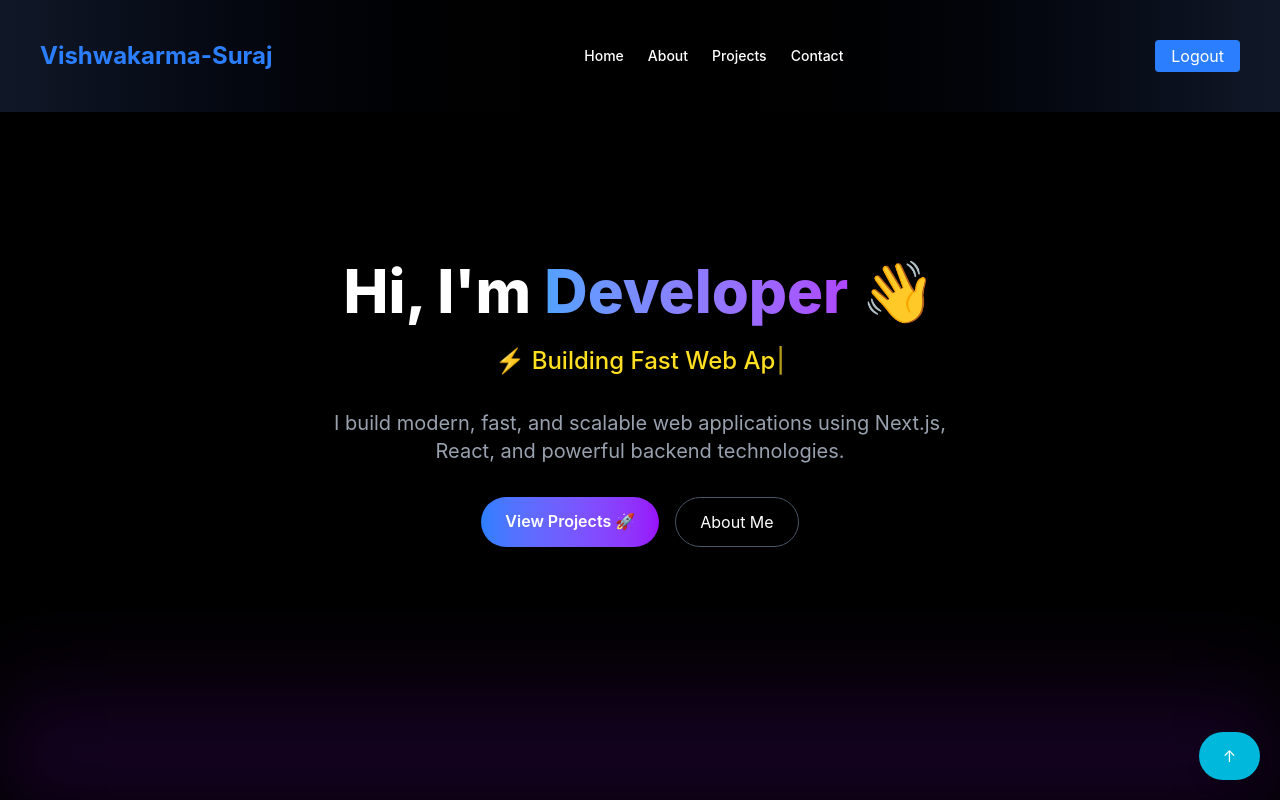
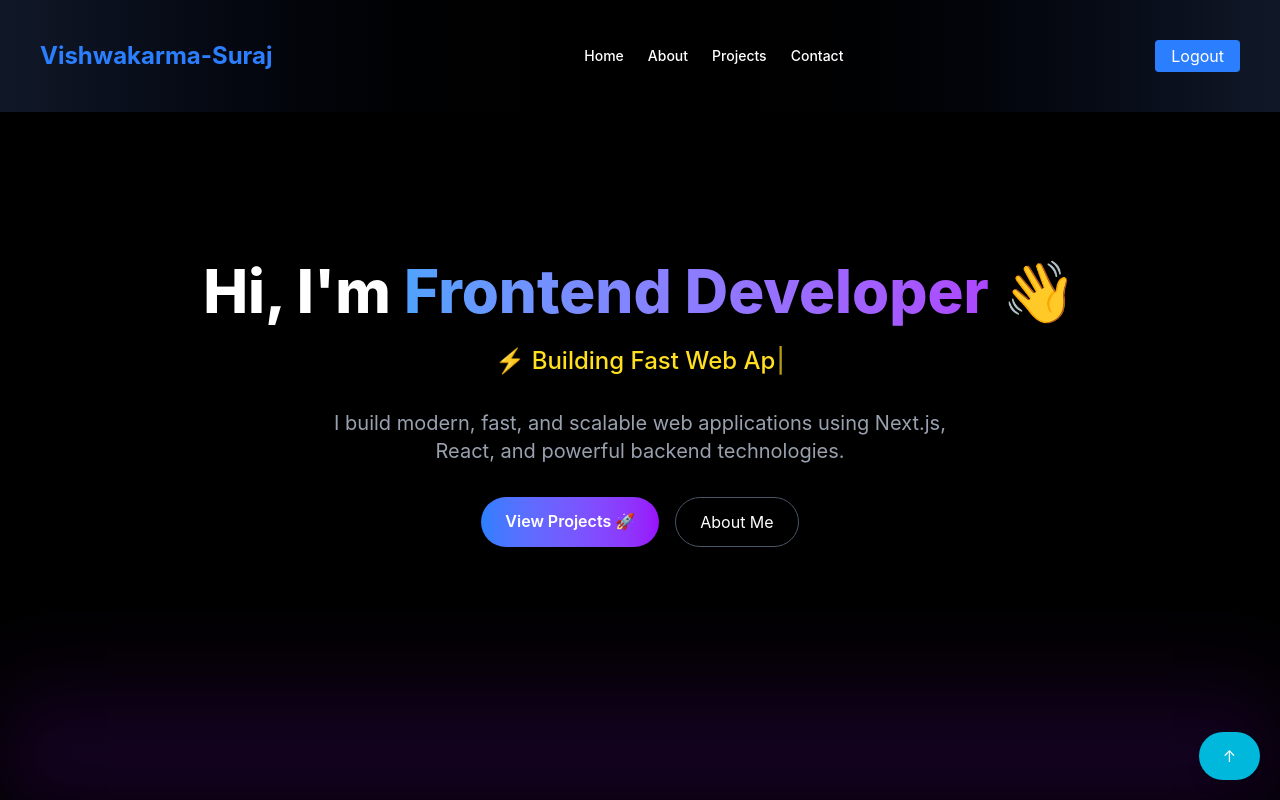
Before and after one commit to Vishwakarmasuraj333/next-portfolio, a Next.js app: page / in a window 1280 px wide. Shown: the top 800 px of the page. Built offline with nearby package versions, Linux system fonts and the light colour scheme.

Commit message:
Change title from 'Developer' to 'Frontend Developer'

```diff
--- a/app/page.tsx
+++ b/app/page.tsx
@@ -12,7 +12,7 @@ export default function Home() {
       <h1 className="text-5xl md:text-6xl font-extrabold mb-4 leading-tight">
         Hi, I'm{" "}
         <span className="text-transparent bg-clip-text bg-gradient-to-r from-blue-400 to-purple-500">
-          Developer
+         Frontend Developer
         </span>{" "}
         👋
       </h1>
```
